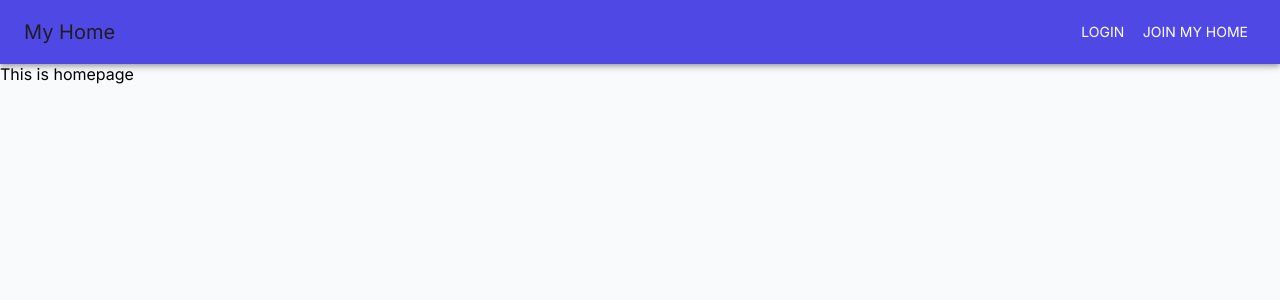
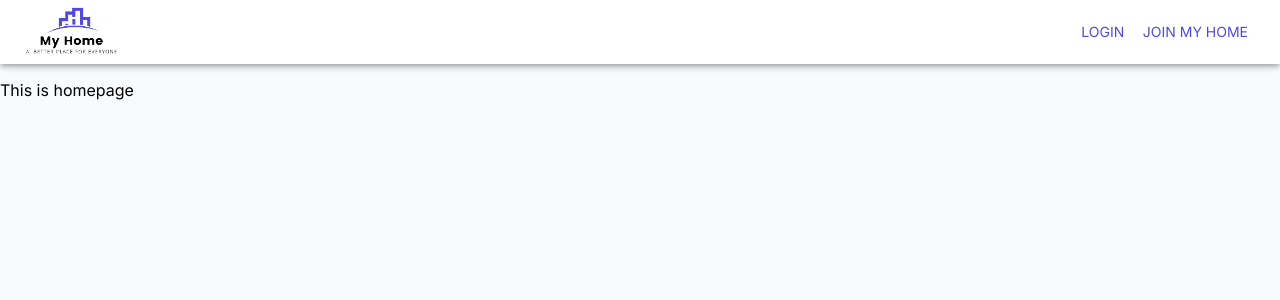
Before and after one commit to HarshSBhatt/My-Home-Solutions, a React (Create React App) app: page / in a window 1280 px wide. Shown: the top 300 px of the page. Built offline with nearby package versions, Linux system fonts and the light colour scheme.

Commit message:
updated ui

```diff
--- a/src/app/App.css
+++ b/src/app/App.css
@@ -28,6 +28,15 @@
   color: #61dafb;
 }
 
+.public-route-wrapper {
+  margin-top: 64px;
+  padding: 1rem 0;
+}
+
+.app-header {
+  background-color: #fff !important;
+}
+
 @keyframes App-logo-spin {
   from {
     transform: rotate(0deg);
--- a/src/app/components/Header.js
+++ b/src/app/components/Header.js
@@ -6,7 +6,6 @@ import AppBar from "@mui/material/AppBar";
 import Box from "@mui/material/Box";
 import Toolbar from "@mui/material/Toolbar";
 import IconButton from "@mui/material/IconButton";
-import Typography from "@mui/material/Typography";
 // import InputBase from "@mui/material/InputBase";
 import Badge from "@mui/material/Badge";
 // import MenuIcon from "@mui/icons-material/Menu";
@@ -15,52 +14,14 @@ import NotificationsIcon from "@mui/icons-material/Notifications";
 import MoreIcon from "@mui/icons-material/MoreVert";
 import MobileMenu from "./MobileMenu";
 import DesktopMenu from "./DesktopMenu";
-import { useNavigate } from "react-router-dom";
+import { Link, useNavigate } from "react-router-dom";
 import { ROUTES } from "common/constants";
 import { AppContext } from "AppContext";
 import { Button } from "@mui/material";
+import HideOnScroll from "./HideOnScroll";
+import logo from "assets/images/logo.png";
 
-// const Search = styled("div")(({ theme }) => ({
-//   position: "relative",
-//   borderRadius: theme.shape.borderRadius,
-//   backgroundColor: alpha(theme.palette.common.white, 0.15),
-//   "&:hover": {
-//     backgroundColor: alpha(theme.palette.common.white, 0.25),
-//   },
-//   marginRight: theme.spacing(2),
-//   marginLeft: 0,
-//   width: "100%",
-//   [theme.breakpoints.up("sm")]: {
-//     marginLeft: theme.spacing(3),
-//     width: "auto",
-//   },
-// }));
-
-// const SearchIconWrapper = styled("div")(({ theme }) => ({
-//   padding: theme.spacing(0, 2),
-//   height: "100%",
-//   position: "absolute",
-//   pointerEvents: "none",
-//   display: "flex",
-//   alignItems: "center",
-//   justifyContent: "center",
-// }));
-
-// const StyledInputBase = styled(InputBase)(({ theme }) => ({
-//   color: "inherit",
-//   "& .MuiInputBase-input": {
-//     padding: theme.spacing(1, 1, 1, 0),
-//     // vertical padding + font size from searchIcon
-//     paddingLeft: `calc(1em + ${theme.spacing(4)})`,
-//     transition: theme.transitions.create("width"),
-//     width: "100%",
-//     [theme.breakpoints.up("md")]: {
-//       width: "20ch",
-//     },
-//   },
-// }));
-
-export default function Header() {
+export default function Header(props) {
   const {
     state: { authenticated, currentUser },
   } = useContext(AppContext);
@@ -105,51 +66,21 @@ export default function Header() {
 
   return (
     <Box sx={{ flexGrow: 1 }}>
-      <AppBar position="static">
+      <HideOnScroll {...props}>
+        <AppBar className="app-header">
           <Toolbar>
-          {/* <IconButton
-            size="large"
-            edge="start"
-            color="inherit"
-            aria-label="open drawer"
-            sx={{ mr: 2 }}
-          >
-            <MenuIcon />
-          </IconButton> */}
-          <Typography
-            variant="h6"
-            noWrap
-            component="div"
-            sx={{
-              display: {
-                sm: "block",
-              },
-            }}
-          >
-            My Home
-          </Typography>
-          {/* <Search>
-            <SearchIconWrapper>
-              <SearchIcon />
-            </SearchIconWrapper>
-            <StyledInputBase
-              placeholder="Search…"
-              inputProps={{ "aria-label": "search" }}
-            />
-          </Search> */}
+            <Box>
+              <Link to={ROUTES.HOME}>
+                <img src={logo} alt="My Home" height={50} />
+              </Link>
+            </Box>
             <Box sx={{ flexGrow: 1 }} />
             {!authenticated && (
               <>
-              <Button
-                color="inherit"
-                onClick={() => handleButtonClick(ROUTES.LOGIN_SEEKER)}
-              >
+                <Button onClick={() => handleButtonClick(ROUTES.LOGIN_SEEKER)}>
                   Login
                 </Button>
-              <Button
-                color="inherit"
-                onClick={() => handleButtonClick(ROUTES.SIGNUP_SEEKER)}
-              >
+                <Button onClick={() => handleButtonClick(ROUTES.SIGNUP_SEEKER)}>
                   Join My Home
                 </Button>
               </>
@@ -159,7 +90,7 @@ export default function Header() {
                 <IconButton
                   size="large"
                   aria-label="show 17 new notifications"
-                color="inherit"
+                  color="primary"
                 >
                   <Badge
                   //   badgeContent={17}
@@ -175,7 +106,7 @@ export default function Header() {
                   aria-controls={menuId}
                   aria-haspopup="true"
                   onClick={handleProfileMenuOpen}
-                color="inherit"
+                  color="primary"
                 >
                   <AccountCircle />
                 </IconButton>
@@ -189,7 +120,7 @@ export default function Header() {
                   aria-controls={mobileMenuId}
                   aria-haspopup="true"
                   onClick={handleMobileMenuOpen}
-                color="inherit"
+                  color="primary"
                 >
                   <MoreIcon />
                 </IconButton>
@@ -197,7 +128,7 @@ export default function Header() {
             )}
           </Toolbar>
         </AppBar>
-
+      </HideOnScroll>
       <MobileMenu
         handleMobileMenuClose={handleMenuClose}
         handleProfileMenuOpen={handleProfileMenuOpen}
--- /dev/null
+++ b/src/app/components/HideOnScroll.js
@@ -0,0 +1,19 @@
+const { Slide, useScrollTrigger } = require("@mui/material");
+
+function HideOnScroll(props) {
+  const { children, window } = props;
+  // Note that you normally won't need to set the window ref as useScrollTrigger
+  // will default to window.
+  // This is only being set here because the demo is in an iframe.
+  const trigger = useScrollTrigger({
+    target: window ? window() : undefined,
+  });
+
+  return (
+    <Slide appear={false} direction="down" in={!trigger}>
+      {children}
+    </Slide>
+  );
+}
+
+export default HideOnScroll;
--- a/src/modules/auth/signup/index.js
+++ b/src/modules/auth/signup/index.js
@@ -54,7 +54,6 @@ const useStyles = makeStyles((theme) => ({
   },
   formGrid: {
     display: "flex",
-    flexDirection: "column",
   },
   inputGrid: {
     margin: "16px 0px 8px",
--- a/src/modules/profile/index.js
+++ b/src/modules/profile/index.js
@@ -5,7 +5,7 @@ import { Box, Divider, List, Snackbar } from "@mui/material";
 import { makeStyles } from "@mui/styles";
 import api from "common/api";
 import { gender, ROUTES } from "common/constants";
-import PageHeading from "common/PageHeading";
+import PageHeading from "components/PageHeading";
 import Loading from "components/Loading";
 import React, { forwardRef, useEffect, useState } from "react";
 import { Link } from "react-router-dom";
--- a/src/modules/settings/index.js
+++ b/src/modules/settings/index.js
@@ -7,7 +7,7 @@ import Typography from "@mui/material/Typography";
 import ExpandMoreIcon from "@mui/icons-material/ExpandMore";
 import { Settings as Setting } from "@mui/icons-material";
 import React, { useState } from "react";
-import PageHeading from "common/PageHeading";
+import PageHeading from "components/PageHeading";
 import { Box } from "@mui/system";
 import { makeStyles } from "@mui/styles";
 import ChangePassword from "./components/ChangePassword";
--- a/src/routes/index.js
+++ b/src/routes/index.js
@@ -7,7 +7,7 @@ import { Navigate, Routes, Route, useLocation } from "react-router-dom";
 
 import * as ActionTypes from "common/actionTypes";
 import App from "app/App";
-import Error from "common/Error";
+import Error from "components/Error";
 import { ROUTES, TOKEN } from "common/constants";
 import Login from "modules/auth/login";
 import Signup from "modules/auth/signup";
@@ -108,7 +108,7 @@ function Routing() {
   return (
     <div className="container">
       {location.pathname === ROUTES.HOME && <Header />}
-      {routes}
+      <div className="public-route-wrapper">{routes}</div>
     </div>
   );
 }
```
Also changed, not shown: src/components/Error.js (renamed from src/common/Error.js), src/components/PageHeading.js (renamed from src/common/PageHeading.js), 1 other file (tests, documents, lock files or other folders). Lines whose indentation alone changed are shown as unchanged.
